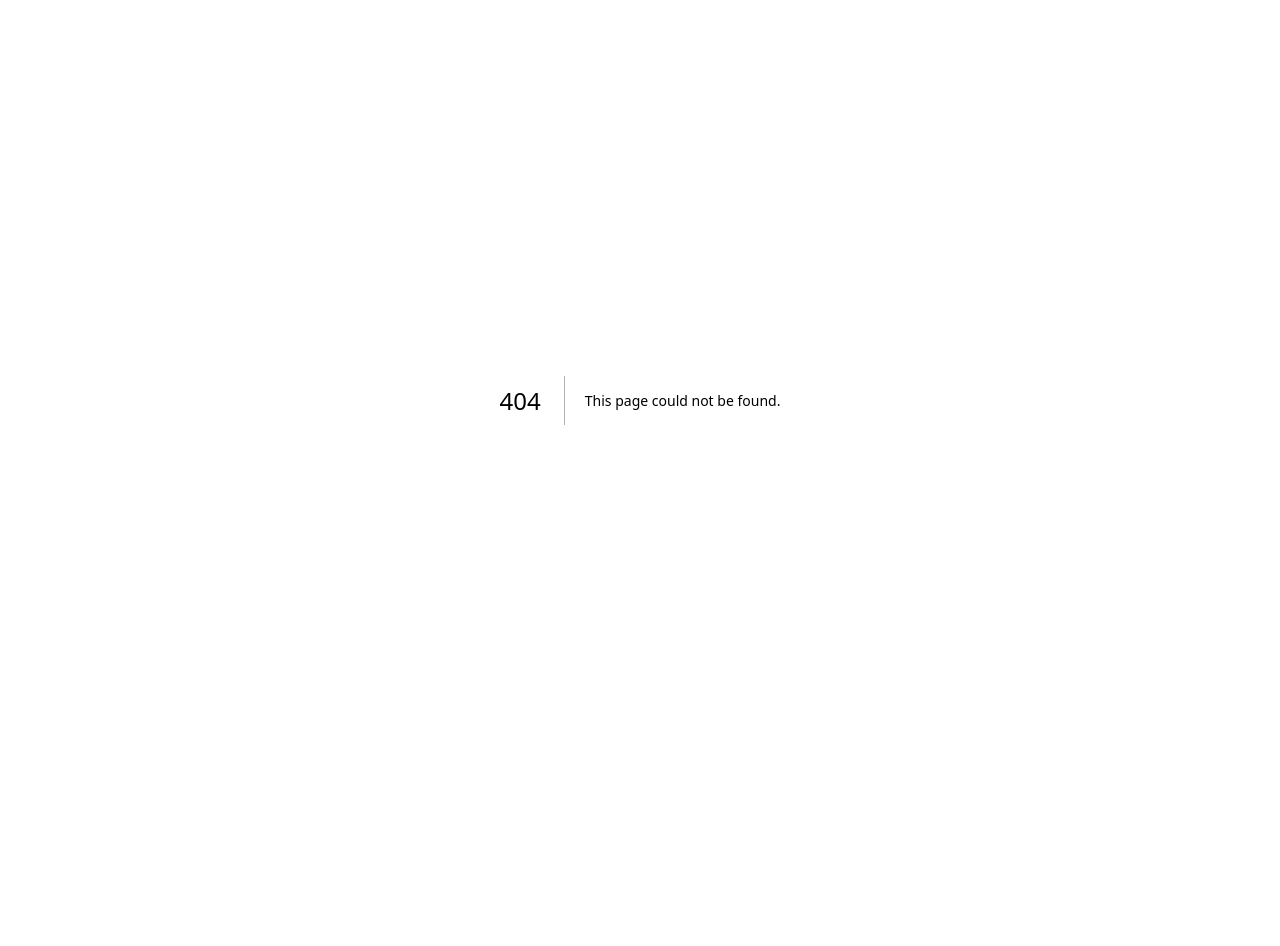
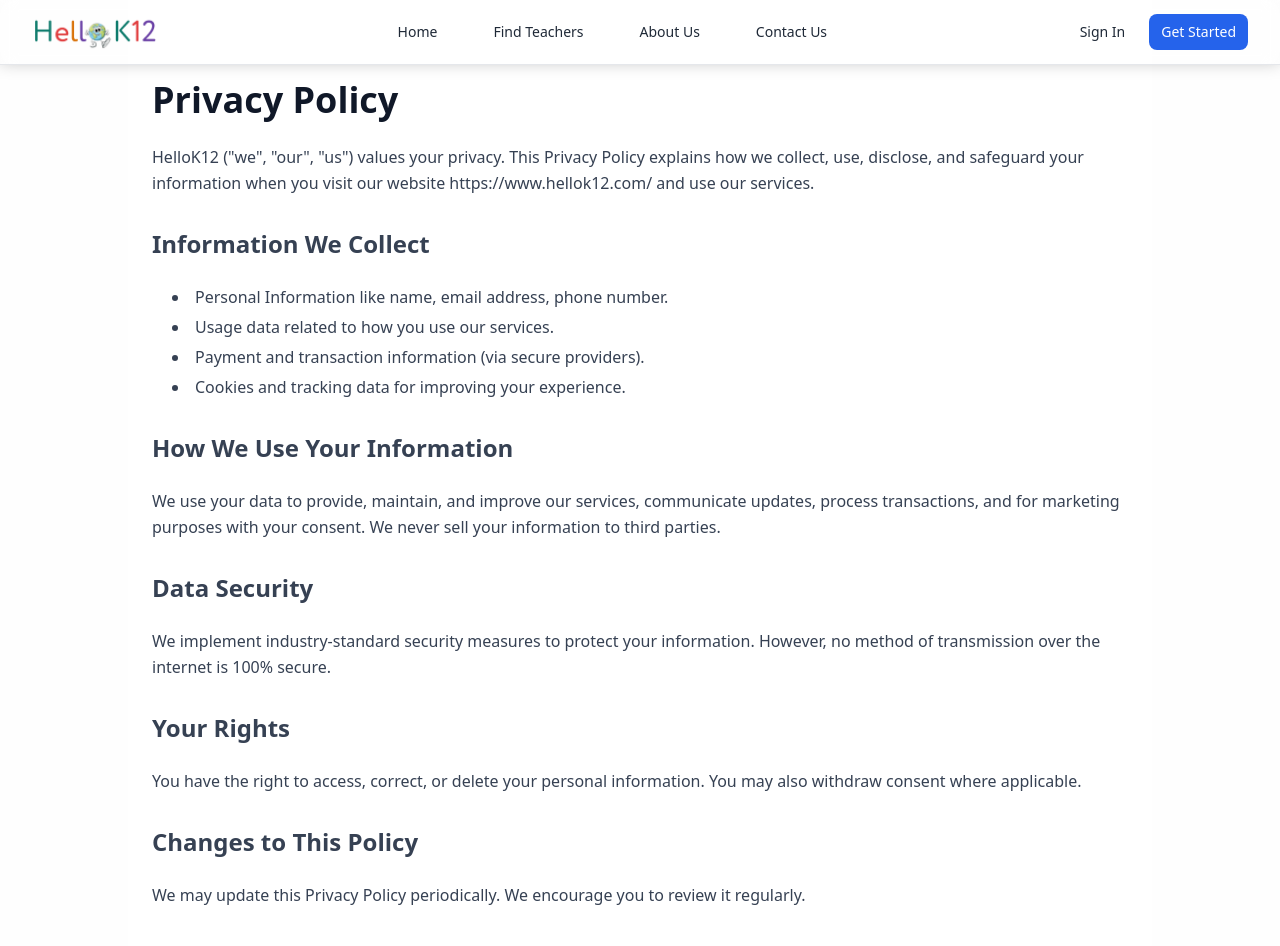
Before and after one commit to patoliya-dev/hellok12-website-frontend, a Next.js app: page /privacy-policy in a window 1280 px wide. Before the commit this address had no page. Shown: the top 946 px of the page. Before the commit the page ends 800 px from the top, so only its background shows below. Built offline with nearby package versions, Linux system fonts and the light colour scheme.

Commit message:
Init: Privacy policy and Terms of service

```diff
--- /dev/null
+++ b/src/app/components/privacyPolicy/index.tsx
@@ -0,0 +1,52 @@
+import React from "react";
+
+const PrivacyPolicy: React.FC = () => {
+  return (
+    <div className="min-h-screen bg-white px-6 py-20 max-w-5xl mx-auto rocket-container">
+      <h1 className="text-4xl font-extrabold mb-6 text-gray-900">Privacy Policy</h1>
+      <section className="space-y-6 text-gray-700 leading-relaxed">
+        <p>
+          {`HelloK12 ("we", "our", "us") values your privacy. This Privacy Policy explains how we collect, use,
+          disclose, and safeguard your information when you visit our website https://www.hellok12.com/ and use our services.`}
+        </p>
+
+        <h2 className="text-2xl font-semibold mt-8">Information We Collect</h2>
+        <ul className="list-disc list-inside ml-5 space-y-1">
+          <li>Personal Information like name, email address, phone number.</li>
+          <li>Usage data related to how you use our services.</li>
+          <li>Payment and transaction information (via secure providers).</li>
+          <li>Cookies and tracking data for improving your experience.</li>
+        </ul>
+
+        <h2 className="text-2xl font-semibold mt-8">How We Use Your Information</h2>
+        <p>
+          We use your data to provide, maintain, and improve our services, communicate updates, process transactions,
+          and for marketing purposes with your consent. We never sell your information to third parties.
+        </p>
+
+        <h2 className="text-2xl font-semibold mt-8">Data Security</h2>
+        <p>
+          We implement industry-standard security measures to protect your information. However, no method of transmission
+          over the internet is 100% secure.
+        </p>
+
+        <h2 className="text-2xl font-semibold mt-8">Your Rights</h2>
+        <p>
+          You have the right to access, correct, or delete your personal information. You may also withdraw consent where applicable.
+        </p>
+
+        <h2 className="text-2xl font-semibold mt-8">Changes to This Policy</h2>
+        <p>
+          We may update this Privacy Policy periodically. We encourage you to review it regularly.
+        </p>
+
+        <h2 className="text-2xl font-semibold mt-8">Contact Us</h2>
+        <p>
+          If you have any questions about this policy, please contact us at privacy@hellok12.com.
+        </p>
+      </section>
+    </div>
+  );
+};
+
+export default PrivacyPolicy;
--- /dev/null
+++ b/src/app/components/termsOfService/index.tsx
@@ -0,0 +1,56 @@
+import React from "react";
+
+const TermsOfService: React.FC = () => {
+  return (
+    <div className="min-h-screen bg-white px-6 py-20 max-w-5xl mx-auto rocket-container">
+      <h1 className="text-4xl font-extrabold mb-6 text-gray-900">Terms of Service</h1>
+      <section className="space-y-6 text-gray-700 leading-relaxed">
+        <p>
+          {`Welcome to HelloK12. By accessing or using our website https://www.hellok12.com/ ("Service"),
+          you agree to be bound by these Terms of Service.`}
+        </p>
+
+        <h2 className="text-2xl font-semibold mt-8">Use of Service</h2>
+        <p>
+          You agree to use our services only for lawful purposes and in accordance with these Terms.
+          Unauthorized use may result in termination of your access.
+        </p>
+
+        <h2 className="text-2xl font-semibold mt-8">User Accounts</h2>
+        <p>
+          When you create an account, you agree to provide accurate information and maintain account security.
+          You are responsible for all activity under your account.
+        </p>
+
+        <h2 className="text-2xl font-semibold mt-8">Payment Terms</h2>
+        <p>
+          Any payments for services are processed securely via third-party payment processors.
+          You agree to timely payment of any fees applicable.
+        </p>
+
+        <h2 className="text-2xl font-semibold mt-8">Intellectual Property</h2>
+        <p>
+          All content provided on HelloK12 is our property or licensed to us. Unauthorized use or reproduction is prohibited.
+        </p>
+
+        <h2 className="text-2xl font-semibold mt-8">Limitation of Liability</h2>
+        <p>
+          We are not liable for damages arising from use of our services except as required by law.
+          Usage is at your own risk.
+        </p>
+
+        <h2 className="text-2xl font-semibold mt-8">Changes to Terms</h2>
+        <p>
+          We reserve the right to update these Terms occasionally. Continued use after changes constitutes acceptance.
+        </p>
+
+        <h2 className="text-2xl font-semibold mt-8">Contact Information</h2>
+        <p>
+          For any questions regarding these Terms, contact support@hellok12.com.
+        </p>
+      </section>
+    </div>
+  );
+};
+
+export default TermsOfService;
--- a/src/app/components/ui/FooterSection.tsx
+++ b/src/app/components/ui/FooterSection.tsx
@@ -174,12 +174,12 @@ const FooterSection: React.FC = () => {
 
             <div className="mt-4 lg:mt-0 flex items-center space-x-4 text-sm text-gray-400">
               <div className="flex items-center space-x-2">
-                <Link href="#privacy" className="hover:text-white transition-educational">
+                <Link href="/privacy-policy" className="hover:text-white transition-educational">
                   Privacy Policy
                 </Link>
               </div>
               <div className="flex items-center space-x-2">
-                <Link href="#terms" className="hover:text-white transition-educational">
+                <Link href="/terms-condition" className="hover:text-white transition-educational">
                   Terms of Service
                 </Link>
               </div>
--- /dev/null
+++ b/src/app/privacy-policy/page.tsx
@@ -0,0 +1,26 @@
+import PublicNavigation from "../components/ui/PublicNavigation"
+import FooterSection from "../components/ui/FooterSection"
+import PageTitle from "../components/PageTitle";
+import PrivacyPolicy from "../components/privacyPolicy";
+
+export default function ContactUs() {
+  return (
+    <div className="min-h-screen bg-background">
+      {/* Page title */}
+      <PageTitle title={"Contact Us"} />
+      {/* Navigation */}
+      <PublicNavigation />
+
+      {/* Main Content */}
+      <main>
+
+        {/* Privacy Policy Section */}
+        <PrivacyPolicy />
+
+      </main>
+
+      {/* Footer */}
+      <FooterSection />
+    </div>
+  )
+}
--- /dev/null
+++ b/src/app/terms-condition/page.tsx
@@ -0,0 +1,27 @@
+import PublicNavigation from "../components/ui/PublicNavigation"
+import FooterSection from "../components/ui/FooterSection"
+import PageTitle from "../components/PageTitle";
+import PrivacyPolicy from "../components/privacyPolicy";
+import TermsOfService from "../components/termsOfService";
+
+export default function ContactUs() {
+  return (
+    <div className="min-h-screen bg-background">
+      {/* Page title */}
+      <PageTitle title={"Contact Us"} />
+      {/* Navigation */}
+      <PublicNavigation />
+
+      {/* Main Content */}
+      <main>
+
+        {/* Terms Of Service Section */}
+        <TermsOfService />
+
+      </main>
+
+      {/* Footer */}
+      <FooterSection />
+    </div>
+  )
+}
```
